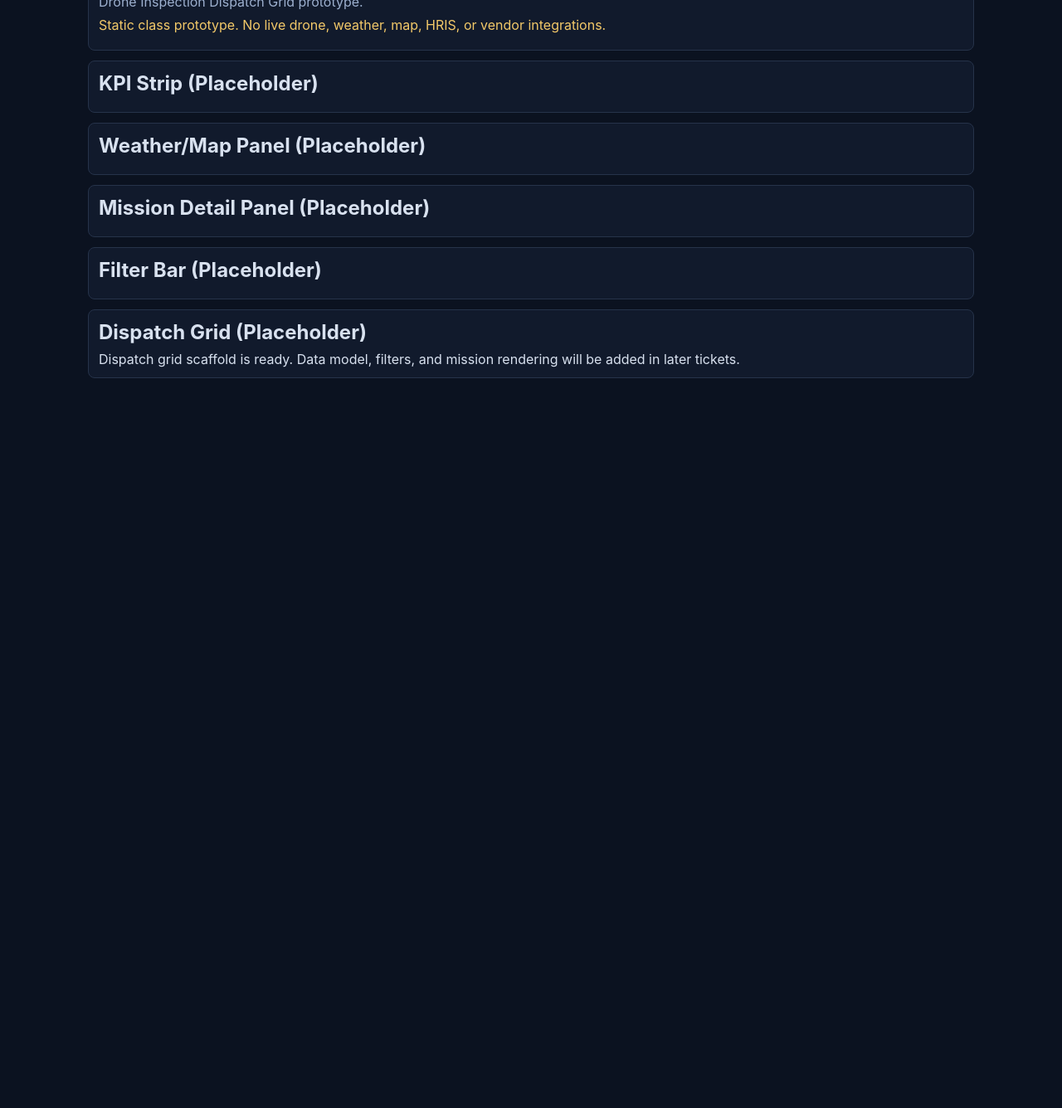
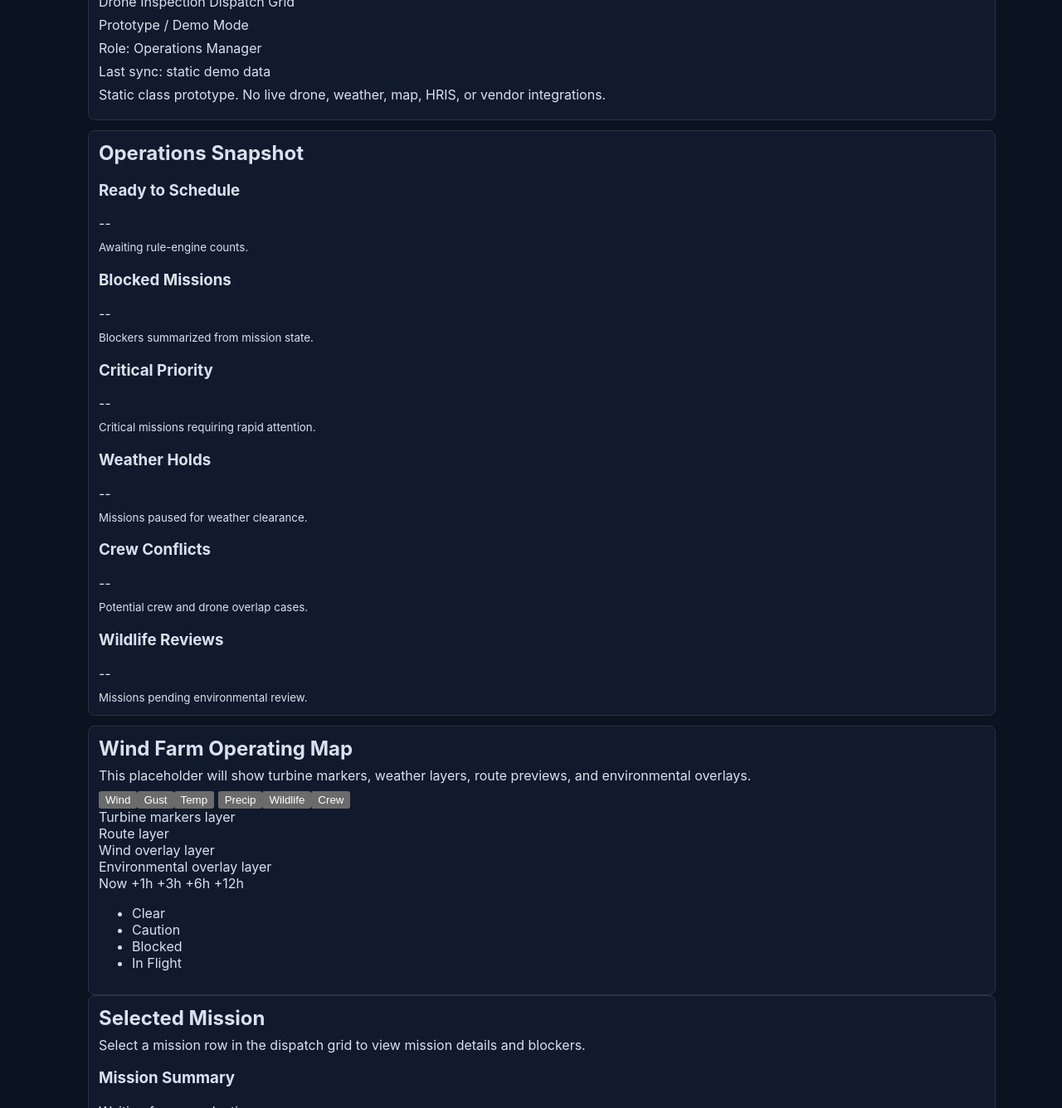
Before and after one commit to agastyasinghing/DFMS, a plain HTML site: page prototype/index.html in a window 1280 px wide. Shown: the part 84-1420 px from the top of the page at 83% size. Before the commit the page ends 800 px from the top, so only its background shows below. Drawn offline with Linux system fonts and the light colour scheme.

Commit message:
DFMS-P0-004: align header semantics for product name and subtitle

```diff
--- a/prototype/app.js
+++ b/prototype/app.js
@@ -1,11 +1,17 @@
 (function initializeDfmsPrototype() {
-  console.info("DFMS prototype app.js loaded.");
+  console.info("DFMS prototype shell loaded.");
 
-  var placeholder = document.getElementById("dispatch-grid-placeholder");
-  if (!placeholder) {
+  var gridBody = document.getElementById("dispatch-grid-body");
+  if (!gridBody) {
     return;
   }
 
-  placeholder.textContent =
-    "Dispatch grid scaffold is ready. Data model, filters, and mission rendering will be added in later tickets.";
+  if (!gridBody.children.length) {
+    var row = document.createElement("tr");
+    var cell = document.createElement("td");
+    cell.colSpan = 17;
+    cell.textContent = "Dynamic mission rows will be rendered in a later ticket.";
+    row.appendChild(cell);
+    gridBody.appendChild(row);
+  }
 })();
--- a/prototype/index.html
+++ b/prototype/index.html
@@ -9,35 +9,110 @@
     <script src="app.js" defer></script>
   </head>
   <body>
-    <main class="app-shell">
-      <header class="panel">
+    <main id="dfms-app" class="app-shell">
+      <header id="app-header" class="panel" aria-label="Global command center header">
         <h1>DFMS Mission Control</h1>
-        <p class="subtitle">Drone Inspection Dispatch Grid prototype.</p>
-        <p class="note">
-          Static class prototype. No live drone, weather, map, HRIS, or vendor integrations.
-        </p>
+        <p>Drone Inspection Dispatch Grid</p>
+        <p>Prototype / Demo Mode</p>
+        <p id="role-label">Role: Operations Manager</p>
+        <p id="sync-status">Last sync: static demo data</p>
+        <p>Static class prototype. No live drone, weather, map, HRIS, or vendor integrations.</p>
       </header>
 
-      <section class="panel" aria-label="KPI strip">
-        <h2>KPI Strip (Placeholder)</h2>
+      <section id="kpi-strip" class="panel" aria-label="Mission KPI strip">
+        <h2>Operations Snapshot</h2>
+        <div>
+          <article id="kpi-ready"><h3>Ready to Schedule</h3><p>--</p><small>Awaiting rule-engine counts.</small></article>
+          <article id="kpi-blocked"><h3>Blocked Missions</h3><p>--</p><small>Blockers summarized from mission state.</small></article>
+          <article id="kpi-critical"><h3>Critical Priority</h3><p>--</p><small>Critical missions requiring rapid attention.</small></article>
+          <article id="kpi-weather"><h3>Weather Holds</h3><p>--</p><small>Missions paused for weather clearance.</small></article>
+          <article id="kpi-crew"><h3>Crew Conflicts</h3><p>--</p><small>Potential crew and drone overlap cases.</small></article>
+          <article id="kpi-wildlife"><h3>Wildlife Reviews</h3><p>--</p><small>Missions pending environmental review.</small></article>
+        </div>
       </section>
 
-      <section class="panel" aria-label="Weather and map panel">
-        <h2>Weather/Map Panel (Placeholder)</h2>
+      <section id="operations-workspace" aria-label="Upper operations workspace">
+        <section id="weather-map-panel" class="panel" aria-label="Weather and map workspace">
+          <h2>Wind Farm Operating Map</h2>
+          <p>This placeholder will show turbine markers, weather layers, route previews, and environmental overlays.</p>
+          <div aria-label="Map layer controls" role="group">
+            <button type="button">Wind</button><button type="button">Gust</button><button type="button">Temp</button>
+            <button type="button">Precip</button><button type="button">Wildlife</button><button type="button">Crew</button>
+          </div>
+          <div id="map-canvas" role="img" aria-label="Static map canvas placeholder">
+            <div id="map-marker-layer">Turbine markers layer</div>
+            <div id="map-route-layer">Route layer</div>
+            <div id="map-wind-layer">Wind overlay layer</div>
+            <div id="map-environment-layer">Environmental overlay layer</div>
+          </div>
+          <div aria-label="Forecast timeline">
+            <span>Now</span> <span>+1h</span> <span>+3h</span> <span>+6h</span> <span>+12h</span>
+          </div>
+          <ul aria-label="Map legend placeholder">
+            <li>Clear</li>
+            <li>Caution</li>
+            <li>Blocked</li>
+            <li>In Flight</li>
+          </ul>
+        </section>
+
+        <section id="mission-detail-panel" class="panel" aria-label="Selected mission details">
+          <h2>Selected Mission</h2>
+          <p>Select a mission row in the dispatch grid to view mission details and blockers.</p>
+          <section id="detail-mission-summary"><h3>Mission Summary</h3><p>Waiting for row selection.</p></section>
+          <section id="detail-blockers"><h3>Blockers</h3><p>Blocker details will appear here.</p></section>
+          <section id="detail-drone-telemetry"><h3>Drone Telemetry</h3><p>Telemetry placeholder.</p></section>
+          <section id="detail-inspection-imagery"><h3>Inspection Imagery</h3><p>Imagery placeholder.</p></section>
+          <section id="detail-source-systems"><h3>Source Systems</h3><p>Source provenance placeholder.</p></section>
+          <section id="detail-recommended-action"><h3>Recommended Action</h3><p>Action guidance placeholder.</p></section>
+        </section>
       </section>
 
-      <section class="panel" aria-label="Mission detail panel">
-        <h2>Mission Detail Panel (Placeholder)</h2>
+      <form id="filter-bar" class="panel" aria-label="Dispatch grid filters">
+        <h2>Mission Filters</h2>
+        <label for="filter-search">Search</label>
+        <input id="filter-search" name="filter-search" type="search" placeholder="Search turbine, site, operator, or drone" />
+
+        <label for="filter-site">Site</label>
+        <select id="filter-site" name="filter-site"><option>All</option></select>
+
+        <label for="filter-priority">Priority</label>
+        <select id="filter-priority" name="filter-priority"><option>All</option><option>Low</option><option>Medium</option><option>High</option><option>Critical</option></select>
+
+        <label for="filter-weather">Weather Clearance</label>
+        <select id="filter-weather" name="filter-weather"><option>All</option><option>Clear</option><option>Caution</option><option>Hold</option></select>
+
+        <label for="filter-safety">Safety Status</label>
+        <select id="filter-safety" name="filter-safety"><option>All</option><option>Clear</option><option>Weather Hold</option><option>Crew Conflict</option><option>Certification Missing</option><option>Battery Low</option><option>Wildlife Review</option><option>Route Review</option><option>Blocked</option></select>
+
+        <label for="filter-mission">Mission Status</label>
+        <select id="filter-mission" name="filter-mission"><option>All</option><option>Ready</option><option>Needs Review</option><option>Blocked</option><option>Scheduled</option><option>In Flight</option><option>Completed</option></select>
+
+        <button id="filter-reset" type="reset">Reset Filters</button>
+      </form>
+
+      <section id="dispatch-grid-section" class="panel" aria-label="Dispatch grid shell">
+        <h2>Drone Inspection Dispatch Grid</h2>
+        <p>This grid will show mission readiness, source-system data, blockers, and dispatch actions.</p>
+        <div role="region" aria-label="Dispatch grid table wrapper" tabindex="0">
+          <table id="dispatch-grid">
+            <thead>
+              <tr>
+                <th>Turbine ID</th><th>Site</th><th>Turbine Status</th><th>Last Inspection</th><th>Priority</th><th>Damage</th><th>Weather</th><th>Wind</th><th>Drone</th><th>Battery</th><th>Operator</th><th>Certification</th><th>Crew</th><th>Wildlife</th><th>Safety Status</th><th>Mission Status</th><th>Action</th>
+              </tr>
+            </thead>
+            <tbody id="dispatch-grid-body">
+              <tr><td colspan="17">Dynamic mission rows will be rendered in a later ticket.</td></tr>
+            </tbody>
+          </table>
+        </div>
       </section>
 
-      <section class="panel" aria-label="Filter bar">
-        <h2>Filter Bar (Placeholder)</h2>
-      </section>
-
-      <section class="panel" aria-label="Dispatch grid">
-        <h2>Dispatch Grid (Placeholder)</h2>
-        <div id="dispatch-grid-placeholder"></div>
-      </section>
+      <footer class="panel" aria-label="Prototype notes">
+        <p>Static class prototype. No live drone, weather, map, HRIS, or vendor integrations.</p>
+        <p>Asset boundary: use only original/generated visuals; no third-party logos, screenshots, map tiles, or proprietary assets.</p>
+        <p>Source-of-truth: PRD + user stories + static sample data.</p>
+      </footer>
     </main>
   </body>
 </html>
```
Also changed, not shown: 1 other file.
